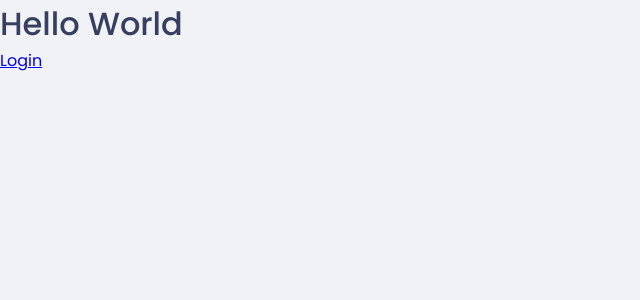
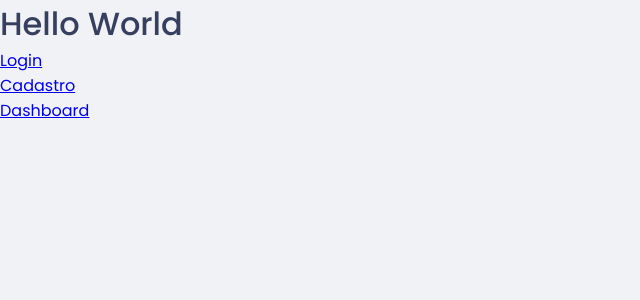
Before and after one commit to FelippeChemello/CashStack, a Next.js app in the folder web/: page / in a window 1280 px wide. Shown: the top 300 px of the page, without its empty margins (0-640 px from the left). Built offline with nearby package versions, Linux system fonts and the light colour scheme.

Commit message:
Adicionando links na index

```diff
--- a/web/pages/index.tsx
+++ b/web/pages/index.tsx
@@ -2,9 +2,11 @@ import Link from 'next/link'
 
 export default function Index() {
     return (
-        <main>
+        <main style={{ display: 'flex', flexDirection: 'column' }}>
             <h1> Hello World </h1>
             <Link href='/signin'>Login</Link>
+            <Link href='/signup'>Cadastro</Link>
+            <Link href='/dashboard'>Dashboard</Link>
         </main>
     )
 }
```
